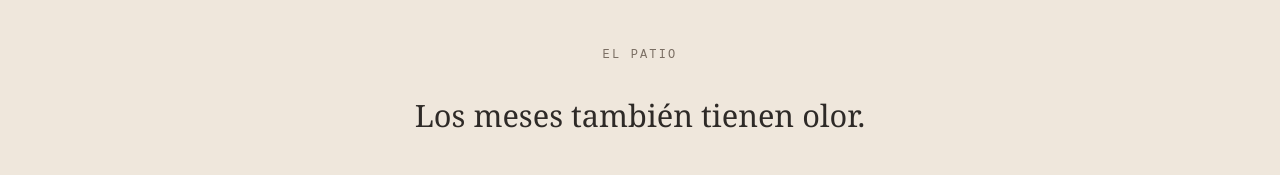
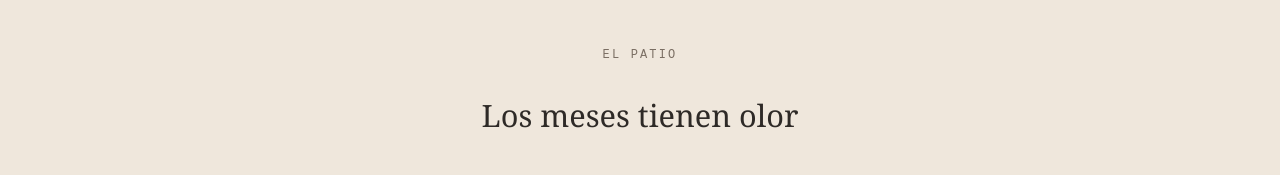
Before and after one commit to teresamasv-sudo/casa-natural, an Astro site: page / in a window 1280 px wide. Shown: the part 3805-3980 px from the top of the page. Built offline with nearby package versions, Linux system fonts and the light colour scheme; Astro itself is replaced by a stand-in of ours.

Commit message:
Cambio texto patio

```diff
--- a/src/pages/index.astro
+++ b/src/pages/index.astro
@@ -267,7 +267,7 @@ filter:contrast(0.95);
       margin-bottom:40px;
     ">
 
-      Los meses también tienen olor.
+      Los meses tienen olor
 
     </p>
 
```
